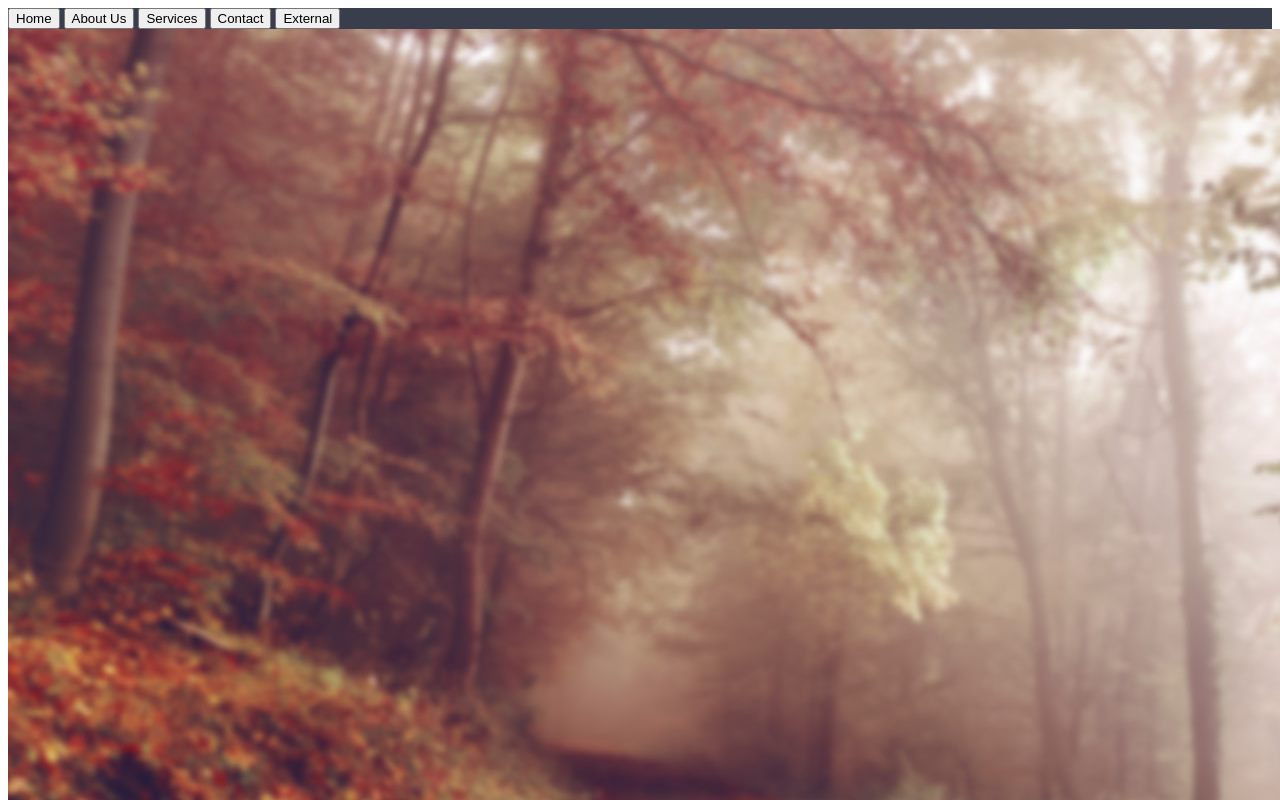
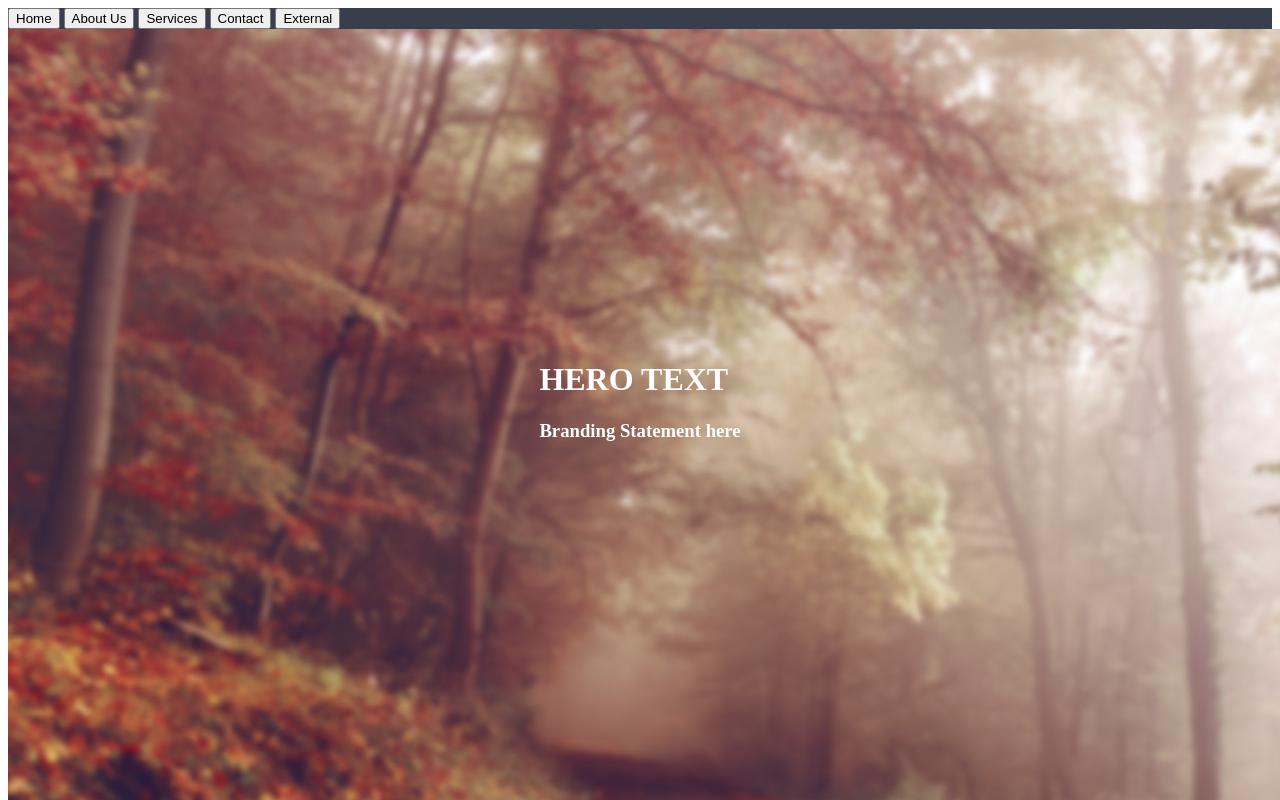
Before and after one commit to Fabian378/ResponsiveLayoutpractice, a plain HTML site: page index.html in a window 1280 px wide. Shown: the top 800 px of the page. Drawn offline with Linux system fonts and the light colour scheme.

Commit message:
added text over the image

```diff
--- a/index.html
+++ b/index.html
@@ -13,10 +13,16 @@
      <button>Services</button>
      <button>Contact</button>
      <button>External</button>
+  </nav>
+
+  <div class="image-container">
     <img src="Layout01Assets/home-image.jpg" alt="home image">
-    <h1 class="text">HERO TEXT</h1>
-    <h3>Branding Statement here</h3>
-  </nav>
+    <div class="centered"> <h1 class="text">HERO TEXT</h1>
+      <h3 class="text-2">Branding Statement here</h3></div>
+  </div>
+
+
+
 
   <section>
   <div class="card-container">
--- a/style.css
+++ b/style.css
@@ -8,8 +8,17 @@
 .nav {
    background-color: #383E4C;
 }
+.centered {
+   position: absolute;
+   top: 50%;
+   left: 50%;
+   transform: translate(-50%, -50%);
+ }
 
 .text {
+   color: white;
+}
+.text-2 {
    color: white;
 }
 
```
